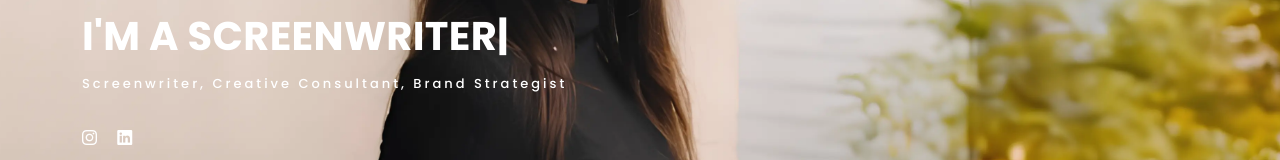
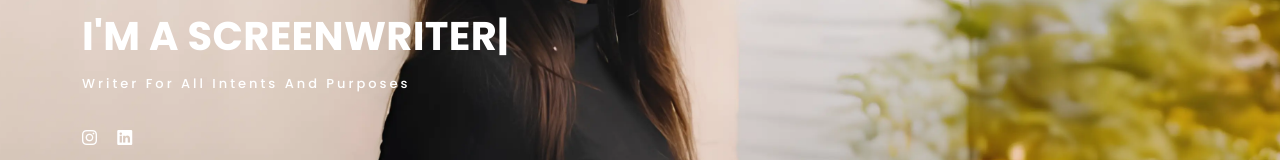
Before and after one commit to ritwijsinha/sharon, a plain HTML site: page index.html in a window 1280 px wide. Shown: the part 312-472 px from the top of the page. Drawn offline with nearby package versions, Linux system fonts and the light colour scheme; a web font is replaced by a local one.

Commit message:
change byline

```diff
--- a/index.html
+++ b/index.html
@@ -99,7 +99,7 @@
               data-typed-items="Sharon Verma, a Screenwriter, a Creative Consultant, a Brand strategist, a Situational Comedian, a Money enthusiast, a Believer of whatever my client believes in"
             ></span>
           </h1>
-          <p>Screenwriter, Creative Consultant, Brand strategist</p>
+          <p>Writer for all intents and purposes</p>
 
           <ul class="list-unstyled list-social">
             <!-- <li><a href="#"><i class="bi bi-facebook"></i></a></li> -->
```
